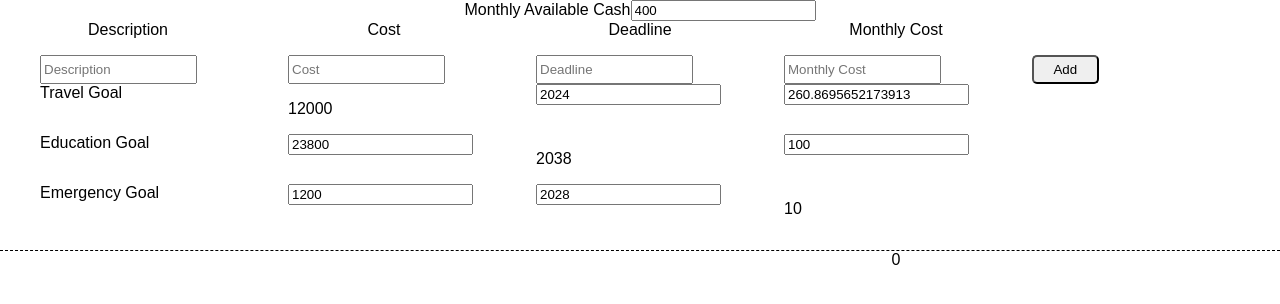
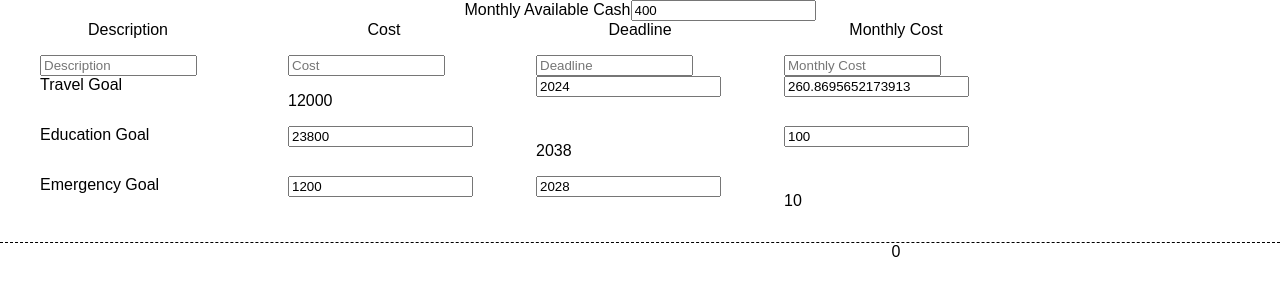
Before and after one commit to abmagil/watrline, a React (Create React App) app: page / in a window 1280 px wide. Shown: the top 304 px of the page. Built offline with nearby package versions, Linux system fonts and the light colour scheme.

Commit message:
Adding Goals Works

```diff
--- a/src/components/GoalsTable/GoalAdder/component.tsx
+++ b/src/components/GoalsTable/GoalAdder/component.tsx
@@ -16,19 +16,28 @@ interface GoalAdderState {
   isReady: boolean;
 }
 
-export type GoalRowType = Stringified<GoalBase>;
+type GoalRowType = Stringified<GoalBase>;
+
+const isValidGoal = (goal: GoalRowType) => {
+  return goal.deadlineYear !== ""
+    && goal.goalTotal !== ""
+    && goal.spendingPerMonth !== ""
+    && goal.type !== "";
+}
+
+const blankGoal = {
+  type: '',
+  spendingPerMonth: '',
+  goalTotal: '',
+  deadlineYear: '',
+};
 
 export default class GoalAdder extends React.Component<GoalAdderProps, GoalAdderState> {
   constructor(props: GoalAdderProps) {
     super(props);
 
     this.state = {
-      goalData: {
-        type: '',
-        spendingPerMonth: '',
-        goalTotal: '',
-        deadlineYear: '',
-      },
+      goalData: blankGoal,
       lastTwoChangedAttrs: [],
       isReady: false,
     }
@@ -37,7 +46,7 @@ export default class GoalAdder extends React.Component<GoalAdderProps, GoalAdder
   onChange: React.ChangeEventHandler<HTMLInputElement> = (event) => {
     const { name, value } = event.currentTarget;
     let { lastTwoChangedAttrs: newChangedAttrs } = this.state;
-    let attributeToCalculate: LockableAttrName|undefined;
+    let attributeToCalculate: LockableAttrName | undefined;
 
     if (includes(name, LockableAttributes)) { // protect against entering "type"
       if (!(last(newChangedAttrs) === name)) {
@@ -72,10 +81,12 @@ export default class GoalAdder extends React.Component<GoalAdderProps, GoalAdder
     }
 
     const newGoal = this.props.goalCompletionFn(newGoalToBuild);
+    const isReady = isValidGoal(newGoal);
 
     this.setState({
       goalData: newGoal,
       lastTwoChangedAttrs: newChangedAttrs,
+      isReady
     })
   };
 
@@ -108,9 +119,14 @@ export default class GoalAdder extends React.Component<GoalAdderProps, GoalAdder
         value={goalData.spendingPerMonth}
         onChange={this.onChange}
       />
-        <button onClick={() => isReady && maybeAddGoal(goalData)}>
+      {isReady && <button onClick={() => {maybeAddGoal(goalData); this.resetGoalData()}}>
         Add
-          </button>
+          </button>}
     </li>
   }
+  resetGoalData(): void {
+    this.setState({
+      goalData: blankGoal,
+    })
   }
+}
--- a/src/components/GoalsTable/GoalAdder/index.js
+++ b/src/components/GoalsTable/GoalAdder/index.js
@@ -24,7 +24,6 @@ const mapDispatchToProps = (dispatch) => ({
         type,
       })
     );
-    throw new Error('Need to gate behind valid goal');
   },
 });
 
```
Lines whose indentation alone changed are shown as unchanged.
